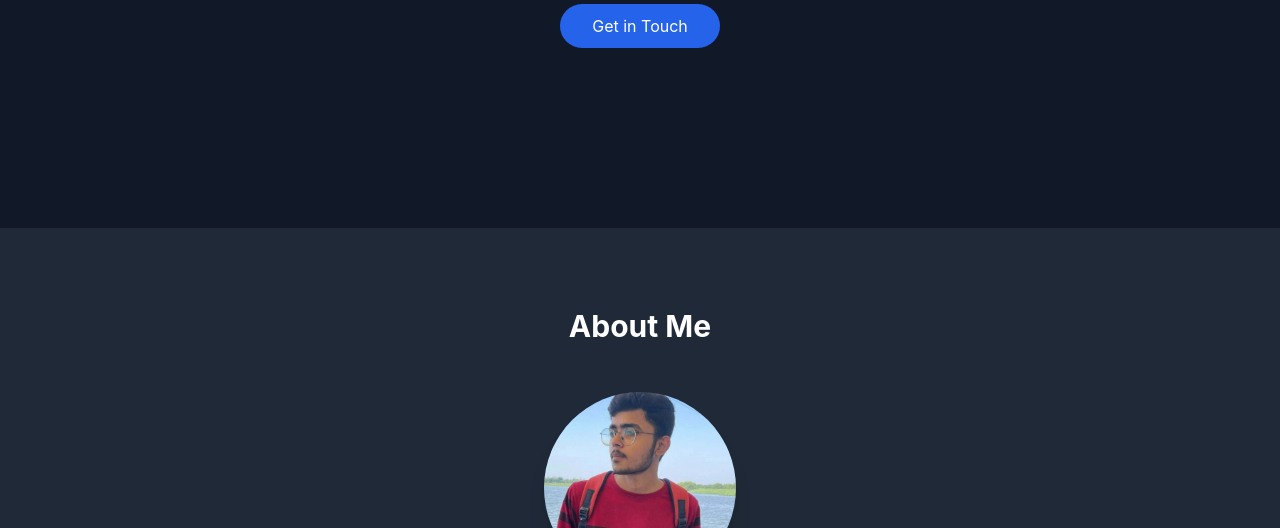
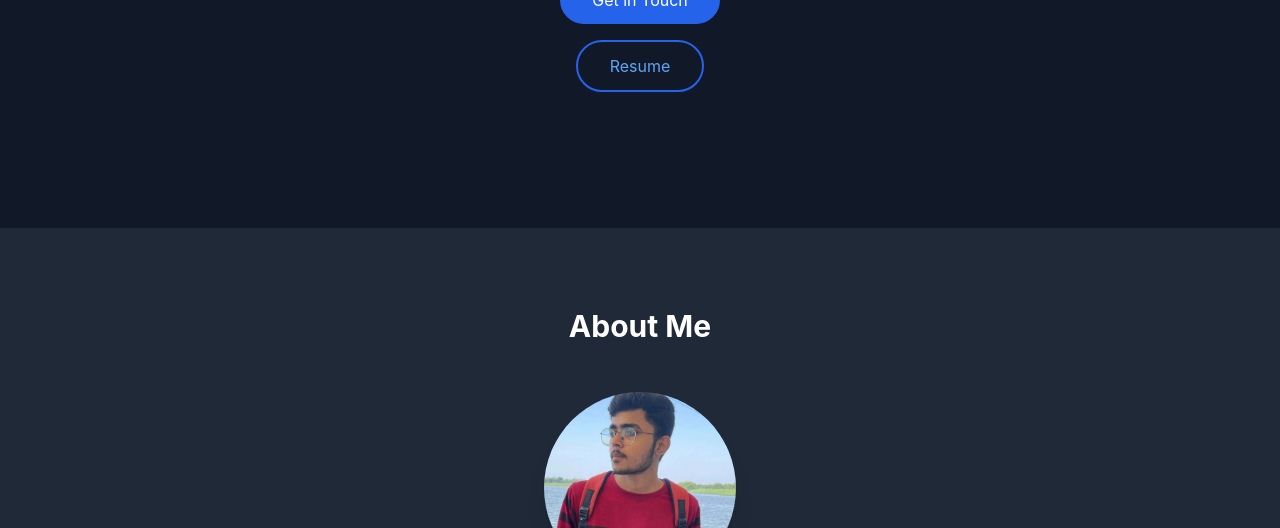
Before and after one commit to RahmanMansuri/rahman-mansuri-portfolio, a plain HTML site: page index.html in a window 1280 px wide. Shown: the part 572-1100 px from the top of the page. Drawn offline with nearby package versions, Linux system fonts and the light colour scheme.

Commit message:
Add resume

```diff
--- a/index.html
+++ b/index.html
@@ -74,9 +74,15 @@
                 <a href="https://www.linkedin.com/in/rahman-mansuri-735a64319/" target="_blank"><i class="fa-brands fa-linkedin-in"></i></a>
             </div>
 
-            <a href="#contact" class="bg-blue-600 text-white px-8 py-3 rounded-full hover:bg-blue-700 transition duration-300">
-                Get in Touch
-            </a>
+            <div class="flex flex-col items-center mt-4 gap-4">
+                <a href="#contact" class="bg-blue-600 text-white px-8 py-3 rounded-full hover:bg-blue-700 transition duration-300">
+                    Get in Touch
+                </a>
+
+                <a href="https://drive.google.com/file/d/1tctvKXP4wSJYpNyhi5C9IJH3-b74Si5o/view?usp=drive_link" target="_blank" class="border-2 border-blue-600 text-blue-400 px-8 py-3 rounded-full hover:bg-blue-600 hover:text-white transition duration-300">
+                    Resume
+                </a>
+            </div>
         </div>
     </section>
 
```
